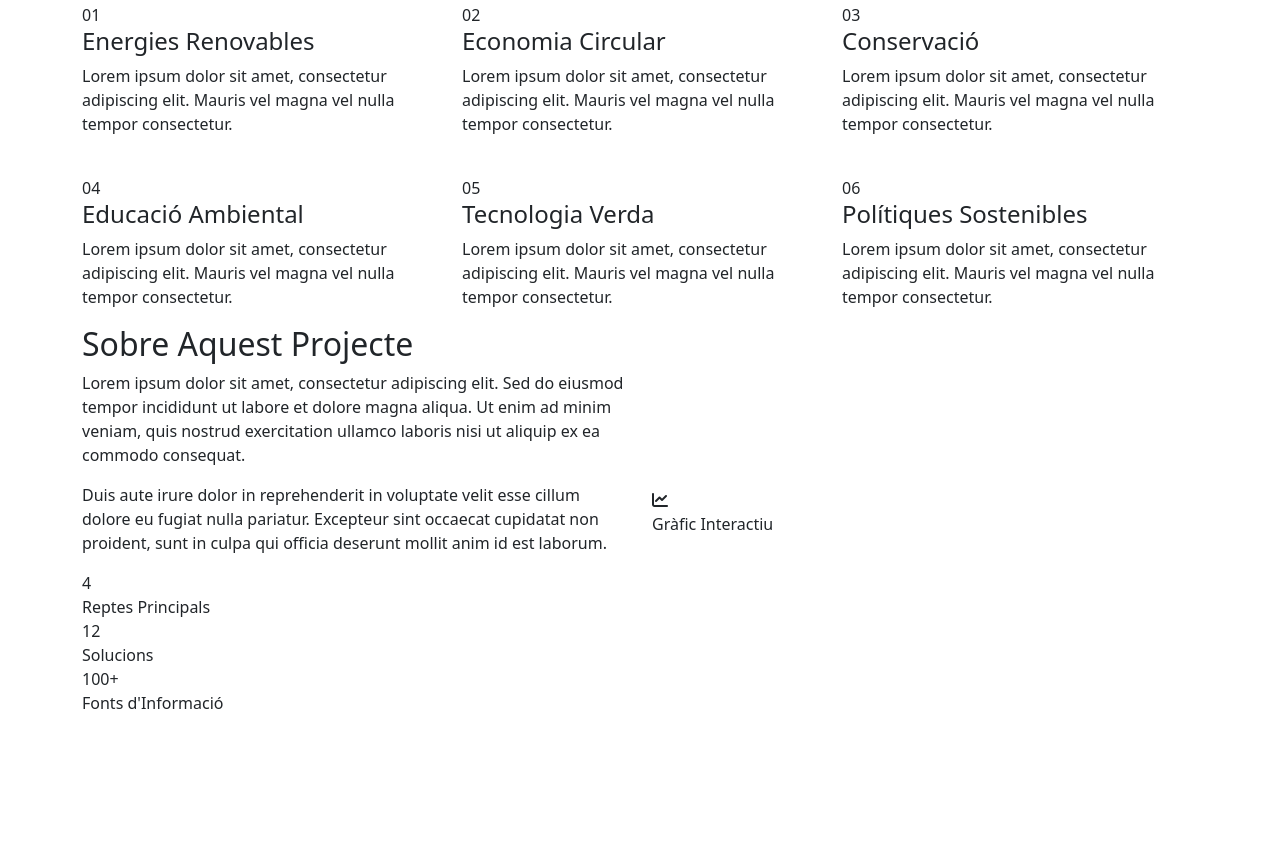
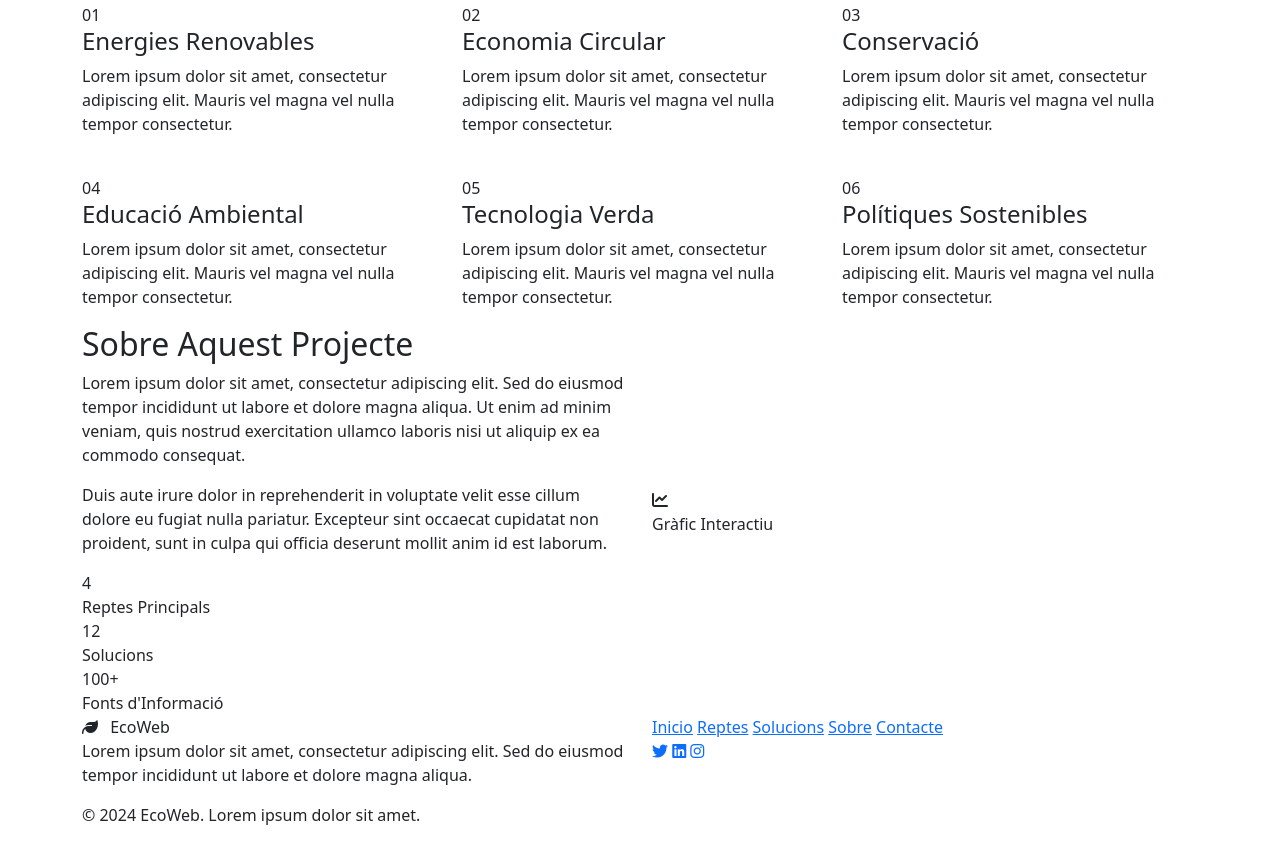
Before and after one commit to Calvoloncio/Web---Ambiental, a plain HTML site: page index.html in a window 1280 px wide. Shown: the part 1621-2464 px from the top of the page. Before the commit the page ends 2336 px from the top, so only its background shows below. Drawn offline with nearby package versions, Linux system fonts and the light colour scheme.

Commit message:
Mas cambios

```diff
--- a/index.html
+++ b/index.html
@@ -48,6 +48,7 @@
       </div>
     </div>
   </nav>
+  <!-- /Navigation -->
 
   <!-- Hero Section -->
   <section id="home" class="hero-section">
@@ -87,6 +88,7 @@
       </div>
     </div>
   </section>
+  <!-- /Hero Section -->
 
   <!-- Challenges Section -->
   <section id="challenges" class="challenges-section">
@@ -185,6 +187,8 @@
       </div>
     </div>
   </section>
+  <!-- /Challenges Section -->
+
   <!-- Solutions Section -->
     <section id="solutions" class="solutions-section">
       <div class="container">
@@ -250,6 +254,7 @@
         </div>
       </div>
     </section>
+  <!-- /Solutions Section -->
 
   <!-- About Section -->
   <section id="about" class="about-section">
@@ -288,7 +293,47 @@
       </div>
     </div>
   </section>
+  <!-- /About Section -->
 
+  <!-- Footer -->
+  <footer class="footer">
+    <div class="container">
+      <div class="row">
+        <div class="col-lg-6">
+          <div class="footer-brand">
+            <i class="fas fa-leaf me-2"></i>
+            EcoWeb
+          </div>
+          <p>Lorem ipsum dolor sit amet, consectetur adipiscing elit. Sed do eiusmod tempor incididunt ut labore et dolore magna aliqua.</p>
+        </div>
+        <div class="col-lg-6">
+          <div class="footer-links">
+            <a href="#home">Inicio</a>
+            <a href="#challenges">Reptes</a>
+            <a href="#solutions">Solucions</a>
+            <a href="#about">Sobre</a>
+            <a href="#contact">Contacte</a>
+          </div>
+          <div class="footer-social">
+            <a href="#"><i class="fab fa-twitter"></i></a>
+            <a href="#"><i class="fab fa-linkedin"></i></a>
+            <a href="#"><i class="fab fa-instagram"></i></a>
+          </div>
+        </div>
+      </div>
+      <div class="footer-bottom">
+        <p>&copy; 2024 EcoWeb. Lorem ipsum dolor sit amet.</p>
+      </div>
+    </div>
+  </footer>
+  <!-- /Footer -->
 
+  <!-- Bootstrap JS -->
+  <script src="https://cdn.jsdelivr.net/npm/bootstrap@5.3.0/dist/js/bootstrap.bundle.min.js"></script>
+  <!-- /Bootstrap JS -->
+
+  <!-- Custom JavaScript -->
+  <script src="js/script.js"></script>
+  <!-- /Custom JavaScript -->
 </body>
 </html>
```
Lines whose indentation alone changed are shown as unchanged.
